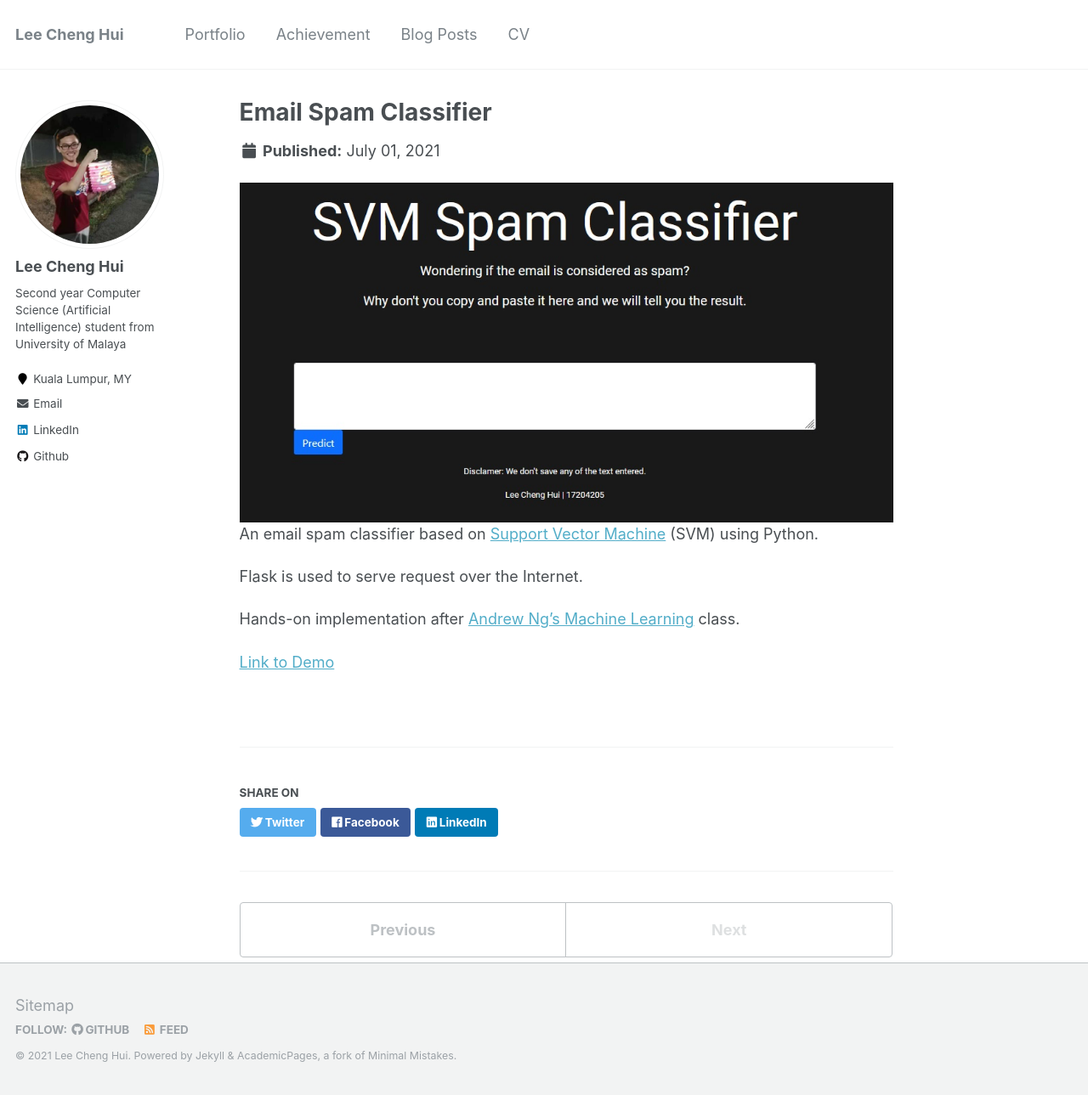
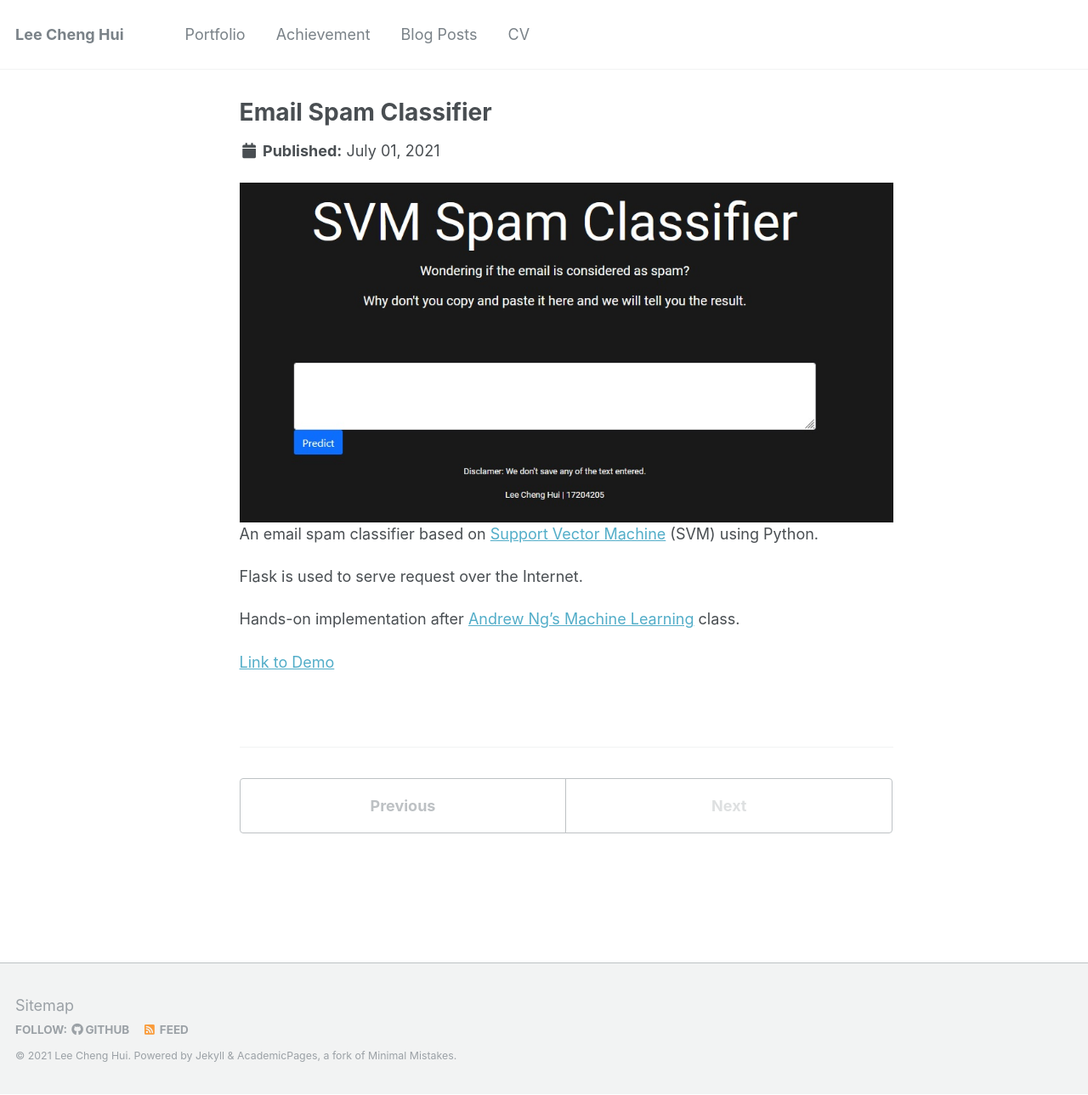
Before and after one commit to chenghui-lee/chenghui-lee.github.io, a Jekyll site: the page built from _portfolio/spam-classifier.md, in a window 1280 px wide and 1289 px high. Shown: the whole window at 85% size. Built offline with Jekyll 4.4.1, drawn with Linux system fonts in a browser that asks for light colours; some of the changed lines change nothing that is shown.

Commit message:
Update _config.yml

```diff
--- a/_config.yml
+++ b/_config.yml
@@ -236,9 +236,9 @@ defaults:
       type: portfolio
     values:
       layout: single
-      author_profile: true
-      share: true
-      comment: true
+      author_profile: false
+      share: false
+      comment: false
   # _achievement
   - scope:
       path: ""
```
